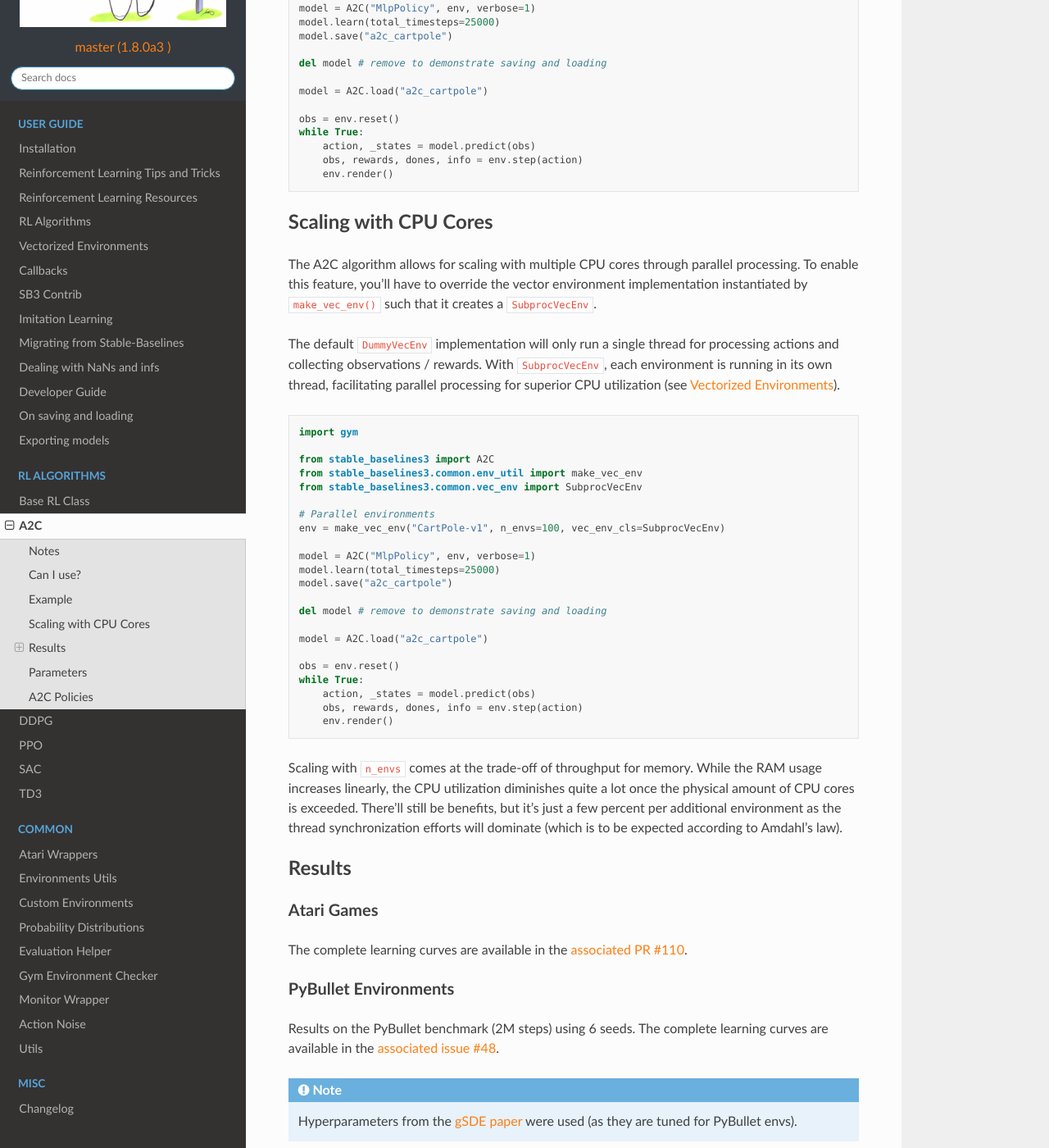
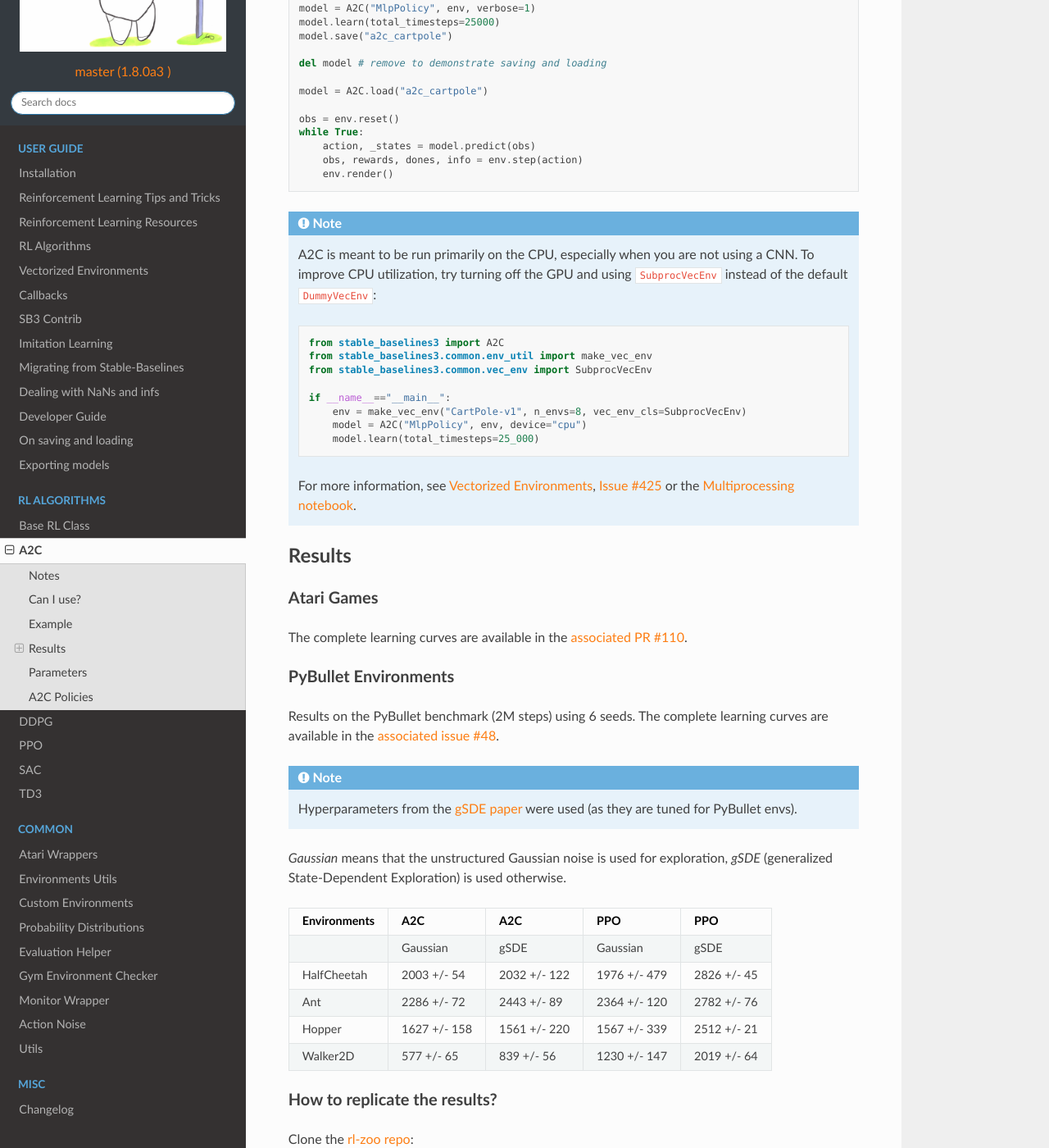
Before and after one commit to DLR-RM/stable-baselines3, a Sphinx documentation site: the page built from docs/modules/a2c.rst, in a window 1280 px wide and 1400 px high, scrolled down 1321 px. Shown: the whole window at 82% size. Built offline with Sphinx 7.4.7 and the Read the Docs theme 2.0.0, drawn with Linux system fonts in a browser that asks for light colours; pages that are not in the unit, such as notebooks, are missing from menus.

Commit message:
turn it as note

```diff
--- a/docs/modules/a2c.rst
+++ b/docs/modules/a2c.rst
@@ -76,47 +76,22 @@ Train a A2C agent on ``CartPole-v1`` using 4 environments.
       env.render()
 
 
-Scaling with CPU Cores
-----------------------
+.. note::
 
-The A2C algorithm allows for scaling with multiple CPU cores through parallel processing.
-To enable this feature, you'll have to override the vector environment implementation
-instantiated by ``make_vec_env()`` such that it creates a ``SubprocVecEnv``.
+  A2C is meant to be run primarily on the CPU, especially when you are not using a CNN. To improve CPU utilization, try turning off the GPU and using ``SubprocVecEnv`` instead of the default ``DummyVecEnv``:
 
-The default ``DummyVecEnv`` implementation will only run a single thread for processing actions
-and collecting observations / rewards. With ``SubprocVecEnv``, each environment is running in its
-own thread, facilitating parallel processing for superior CPU utilization (see :ref:`Vectorized Environments <vec_env>`).
+  .. code-block::
 
-.. code-block:: python
+    from stable_baselines3 import A2C
+    from stable_baselines3.common.env_util import make_vec_env
+    from stable_baselines3.common.vec_env import SubprocVecEnv
 
-  import gym
+    if __name__=="__main__":
+        env = make_vec_env("CartPole-v1", n_envs=8, vec_env_cls=SubprocVecEnv)
+        model = A2C("MlpPolicy", env, device="cpu")
+        model.learn(total_timesteps=25_000)
 
-  from stable_baselines3 import A2C
-  from stable_baselines3.common.env_util import make_vec_env
-  from stable_baselines3.common.vec_env import SubprocVecEnv
-
-  # Parallel environments
-  env = make_vec_env("CartPole-v1", n_envs=100, vec_env_cls=SubprocVecEnv)
-
-  model = A2C("MlpPolicy", env, verbose=1)
-  model.learn(total_timesteps=25000)
-  model.save("a2c_cartpole")
-
-  del model # remove to demonstrate saving and loading
-
-  model = A2C.load("a2c_cartpole")
-
-  obs = env.reset()
-  while True:
-      action, _states = model.predict(obs)
-      obs, rewards, dones, info = env.step(action)
-      env.render()
-
-
-Scaling with ``n_envs`` comes at the trade-off of throughput for memory. While the RAM usage
-increases linearly, the CPU utilization diminishes quite a lot once the physical amount of CPU cores
-is exceeded. There'll still be benefits, but it's just a few percent per additional environment
-as the thread synchronization efforts will dominate (which is to be expected according to Amdahl's law).
+  For more information, see :ref:`Vectorized Environments <vec_env>`, `Issue #425 <https://github.com/DLR-RM/stable-baselines3/issues/1245>`_ or the `Multiprocessing notebook <https://colab.research.google.com/github/Stable-Baselines-Team/rl-colab-notebooks/blob/sb3/multiprocessing_rl.ipynb>`_.
 
 
 Results
```
